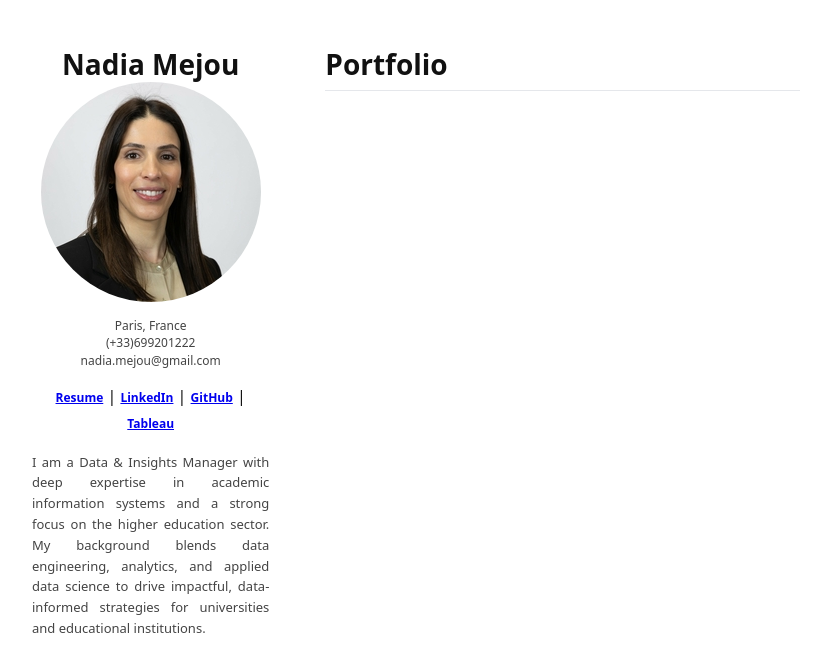
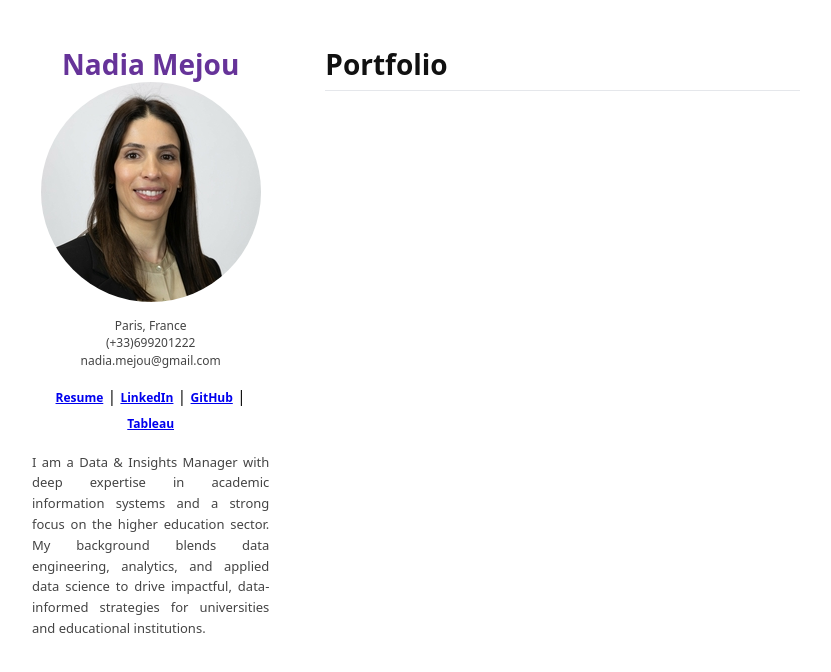
Before and after one commit to namejou/namejou.github.io, a Jekyll site: the page built from index.md, in a window 1280 px wide. Shown: the top 672 px of the page, without its empty margins (224-1055 px from the left). Built offline with Jekyll 4.4.1, drawn with Linux system fonts in a browser that asks for light colours.

Commit message:
Update site.css

```diff
--- a/assets/css/site.css
+++ b/assets/css/site.css
@@ -77,7 +77,7 @@ h1, h2 {
   font-size: 28px;
   line-height: 1.2;
   font-weight: 700;
-  margin: 0;
+  margin-bottom: 5;
 }
 
 /* (option) ligne sous "Portfolio" */
@@ -86,3 +86,7 @@ h1, h2 {
   padding-bottom: 8px;
   margin-bottom: 16px;
 }
+
+.profile-name {
+  color: #663399;
+}
```
